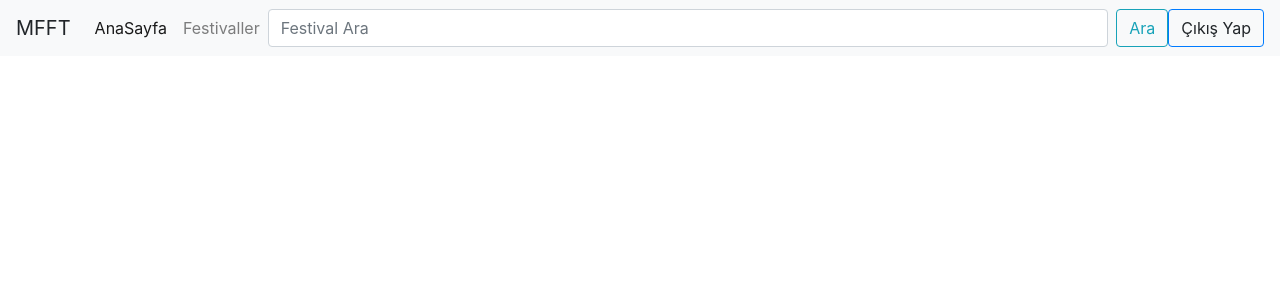
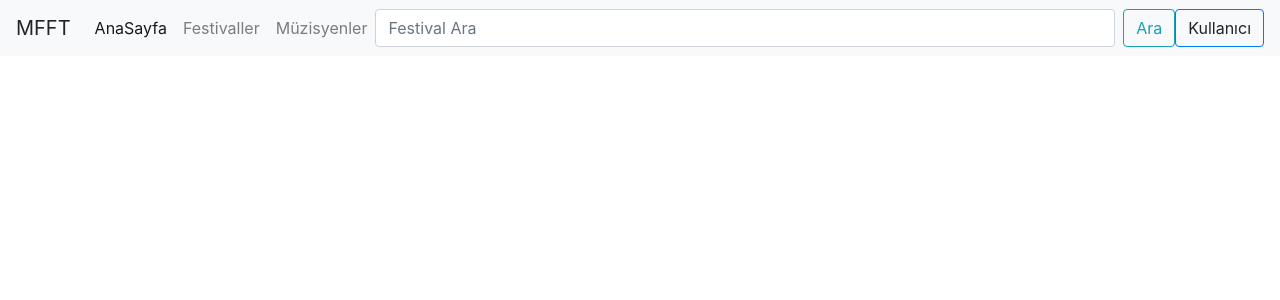
Before and after one commit to ETU-EDBA/MFFT, a Flask app: page /festivals in a window 1280 px wide. Shown: the top 300 px of the page. Run offline with Flask 2, Linux system fonts and the light colour scheme; data that the repository does not hold is empty; some libraries are stand-ins or nearby versions.

Commit message:
Muzisyen button

```diff
--- a/templates/includes/Navbar.html
+++ b/templates/includes/Navbar.html
@@ -10,13 +10,16 @@
         <a class="nav-link" href="/">AnaSayfa <span class="sr-only">(current)</span></a>
       </li>
       <li class="nav-item">
-        <a class="nav-link" href="festivals">Festivaller</a>
+        <a class="nav-link" href="/festivals">Festivaller</a>
+      </li>
+      <li class="nav-item">
+        <a class="nav-link" href="/muzisyen">Müzisyenler</a>
       </li>
     </ul>
       <input class="form-control mr-sm-2" type="search" id="searchValue" placeholder="Festival Ara" aria-label="Search">
       <button class="btn btn-outline-info my-2 my-sm-0" onclick="location.reload();location.href='/festivals/' + $('#searchValue').val()" id="searchButton"type="submit">Ara</button>
     <li class="navbar-nav dropdown">
-      <a class="btn btn-outline-primary "onclick="document.cookie = 'token=; expires=Thu, 01 Jan 1970 00:00:00 UTC; path=/;';window.location = '/';">Çıkış Yap</a>
+      <a class="btn btn-outline-primary "onclick="document.cookie = 'token=; expires=Thu, 01 Jan 1970 00:00:00 UTC; path=/;';window.location = '/';">Kullanıcı</a>
     </li>
   </div>
 </nav>
```
Also changed, not shown: templates/muzisyen.html (added).
